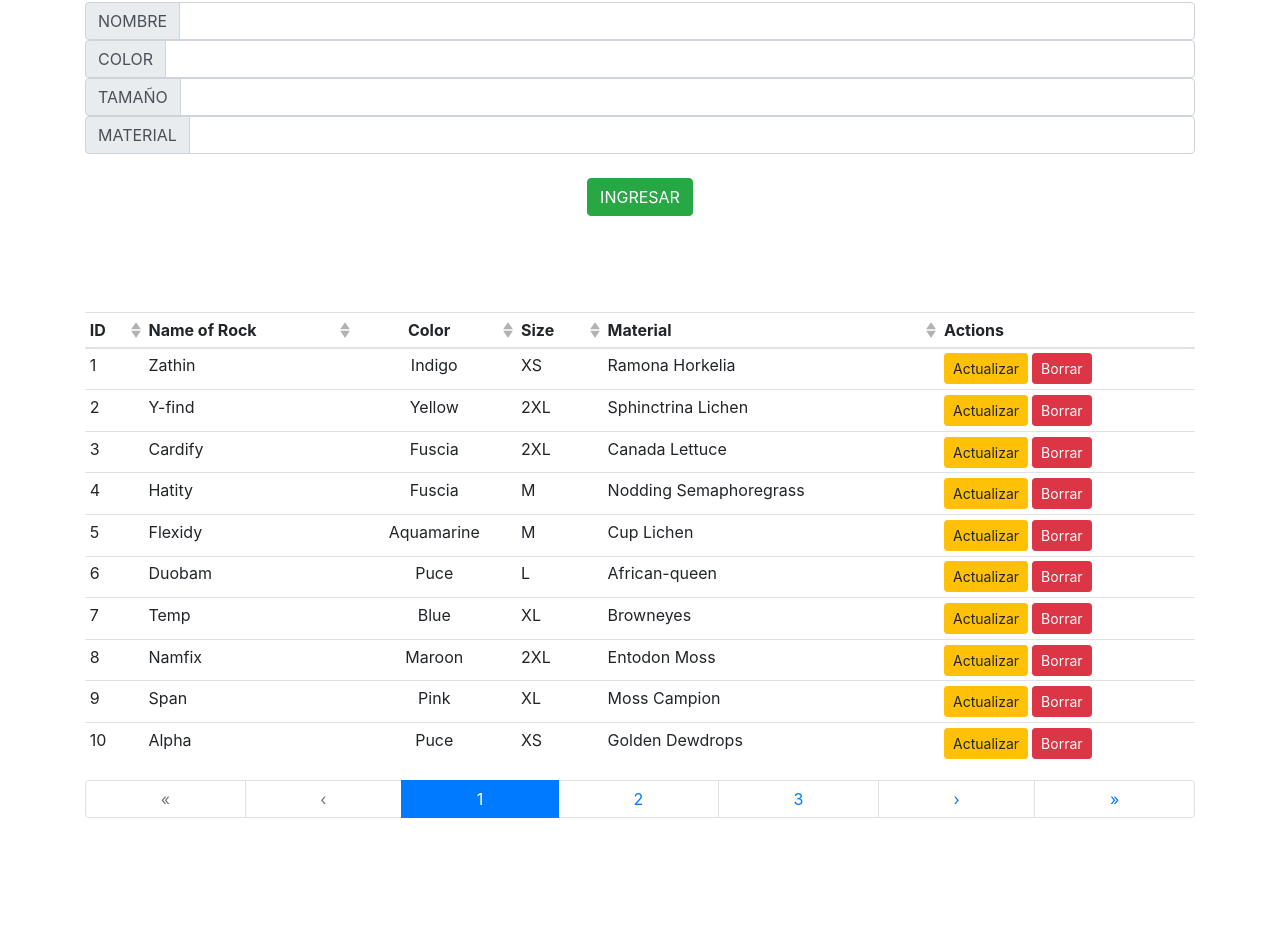
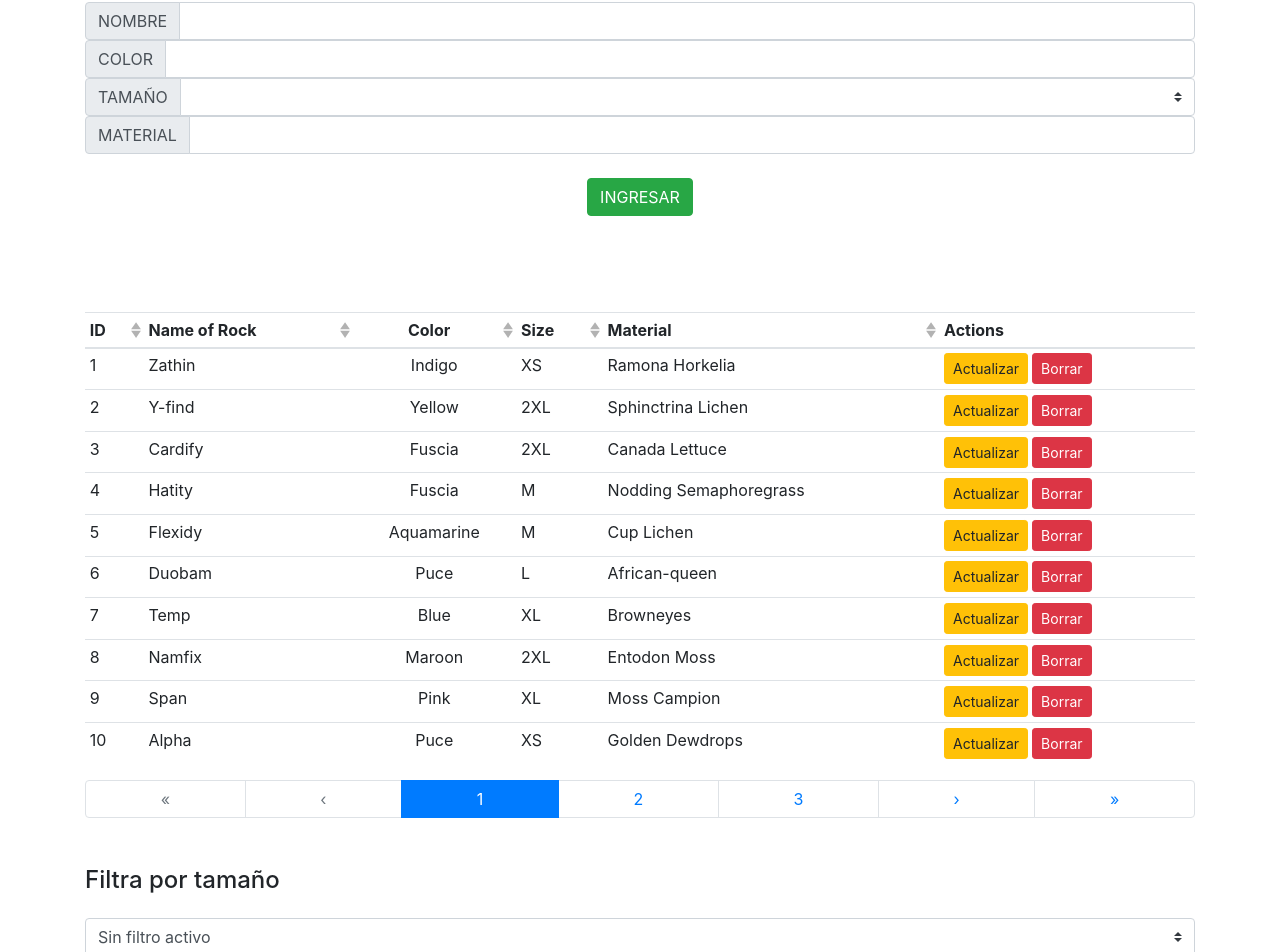
Before and after one commit to icaeth/vue-actividades-v1, a Vue app: page /#/trabajoFinal in a window 1280 px wide. Shown: the part 150-1102 px from the top of the page. Before the commit the page ends 968 px from the top, so only its background shows below. Built offline with nearby package versions, Linux system fonts and the light colour scheme; what vue-awesome-countdown would draw is missing.

Commit message:
commit filtros

```diff
--- a/src/components/TFInputForm.vue
+++ b/src/components/TFInputForm.vue
@@ -23,7 +23,32 @@
 
         prepend="TAMAÑO"
       >
-        <b-form-input v-model="inputForm.size" />
+        <b-form-select
+          v-model="inputForm.size"
+          value-field="hola"
+        >
+          <b-form-select-option value="XS">
+            XS
+          </b-form-select-option>
+          <b-form-select-option value="S">
+            S
+          </b-form-select-option>
+          <b-form-select-option value="M">
+            M
+          </b-form-select-option>
+          <b-form-select-option value="L">
+            L
+          </b-form-select-option>
+          <b-form-select-option value="XL">
+            XL
+          </b-form-select-option>
+          <b-form-select-option value="2XL">
+            2XL
+          </b-form-select-option>
+          <b-form-select-option value="3XL">
+            3XL
+          </b-form-select-option>
+        </b-form-select>
       </b-input-group>
 
       <b-input-group
@@ -48,10 +73,10 @@ export default {
   },
   data() {
     return {
-      inputForm: this.form
+      inputForm: this.form,
     }
   },
-  methods: {
+  computed: {
 
     },
 };
--- a/src/store/modules/tfinalStore.js
+++ b/src/store/modules/tfinalStore.js
@@ -1,3 +1,5 @@
+import { createLogger } from "vuex";
+
 export default {
   namespaced: true,
   state: {
@@ -35,6 +37,7 @@ export default {
 {"id":30,"name":"Cookley","color":"Orange","size":"M","material":"Devil In The Bush"}
 ],
     entries: 31,
+    rowsNumber: 30
 
   },
   mutations: {
@@ -42,12 +45,14 @@ export default {
       state.items = state.items.filter(function(el) {return el.id != id})
     },
     UPDATE_ITEMS(state, updateData) {
-      console.log("updating", updateData);
+
     },
-    ADD_ITEMS(state, addData) {
-      addData.id = state.entries
-      state.items.push(addData)
+    ADD_ITEMS(state, payload) {
+      console.log('primer clog', payload)
+      payload.id = state.entries
+      state.items.push(payload)
       state.entries++
+      state.rowsNumber++
     }
   },
   actions: {},
--- a/src/views/TrabajoFinal.vue
+++ b/src/views/TrabajoFinal.vue
@@ -6,13 +6,14 @@
     <TFInputForm ref="inputForm" />
     <TFInputButton @tFInputButtonEmit="tFInputButtonEmit" />
 
+
     <b-container class="mt-5 pt-5">
       <b-table
         :items="items"
         :fields="fields"
         :current-page="currentPage"
         :per-page="perPage"
-        :filter="filter"
+        :filter="selected"
         :filter-included-fields="filterOn"
         :sort-by.sync="sortBy"
         :sort-desc.sync="sortDesc"
@@ -61,7 +62,7 @@
       <b-pagination
         ref="pagination"
         v-model="currentPage"
-        :total-rows="entries - 1"
+        :total-rows="totalRows"
         :per-page="perPage"
         align="fill"
         size="md"
@@ -83,6 +84,19 @@
         />
       </b-modal>
     </b-container>
+
+    <div class="container mt-5">
+      <h4>Filtra por tamaño</h4>
+      <b-form-select
+        v-model="selected"
+        :options="options"
+        size="md"
+        class="mt-3"
+      />
+      <div class="mt-3">
+        Selected: <strong>{{ selected }}</strong>
+      </div>
+    </div>
   </div>
 </template>
 
@@ -96,6 +110,17 @@ export default {
   components: { TFInputForm, TFInputButton },
   data() {
     return {
+      selected: null,
+        options: [
+          { value: null, text: 'Sin filtro activo' },
+          { value: 'XS', text: 'El tamaño más pequeño' },
+          { value: 'S', text: 'Pequeño, pero no tanto' },
+          { value: 'M', text: 'Tamaño Mediano' },
+          { value: 'L', text: 'Tamaño Grande' },
+          { value: 'XL', text: 'El Magnum' },
+          { value: '2XL', text: 'Un Onyx de Altura' },
+          { value: '3XL', text: 'El mísmisimo Everest' }
+        ],
       inputForm: [],
       fields: [
         {
@@ -128,7 +153,7 @@ export default {
         },
         { key: "actions", label: "Actions" },
       ],
-      totalRows: 1,
+      totalRows: 30,
       currentPage: 1,
       perPage: 10,
       pageOptions: [5, 10, 15, { value: 100, text: "Show a lot" }],
@@ -136,7 +161,7 @@ export default {
       sortDesc: false,
       sortDirection: "asc",
       filter: null,
-      filterOn: [],
+      filterOn: ['size'],
       infoModal: {
         id: "Edit-ME",
         title: "",
@@ -145,7 +170,7 @@ export default {
     };
   },
   computed: {
-    ...mapState('tfinalStore',['items', 'entries']),
+    ...mapState('tfinalStore',['items', 'entries', 'rowsNumber']),
 
     sortOptions() {
       // Create an options list from our fields
@@ -156,11 +181,6 @@ export default {
         });
     },
   },
-
-  mounted() {
-    // Set the initial number of items
-    const reload= this.totalRows = this.items.length;
-  },
   methods: {
     ...mapMutations('tfinalStore',['DEL_ITEMS', 'ADD_ITEMS','UPDATE_ITEMS']),
     info(item, index, button) {
@@ -170,7 +190,6 @@ export default {
     },
     updateData() {
       this.UPDATE_ITEMS(this.$refs.inputFormModal.inputForm);
-      console.log(this.$refs.inputFormModal.inputForm);
     },
     onFiltered(filteredItems) {
       // Trigger pagination to update the number of buttons/pages due to filtering
@@ -178,8 +197,9 @@ export default {
       this.currentPage = 1;
     },
     tFInputButtonEmit(){
-      this.ADD_ITEMS(this.$refs.inputForm.inputForm)
-      console.log(this.$refs.inputForm.inputForm)
+      this.ADD_ITEMS(this.$refs.inputForm.inputForm);
+      this.$refs.inputForm.inputForm = {}
+      this.totalRows = this.items.length
     }
   },
 };
```
